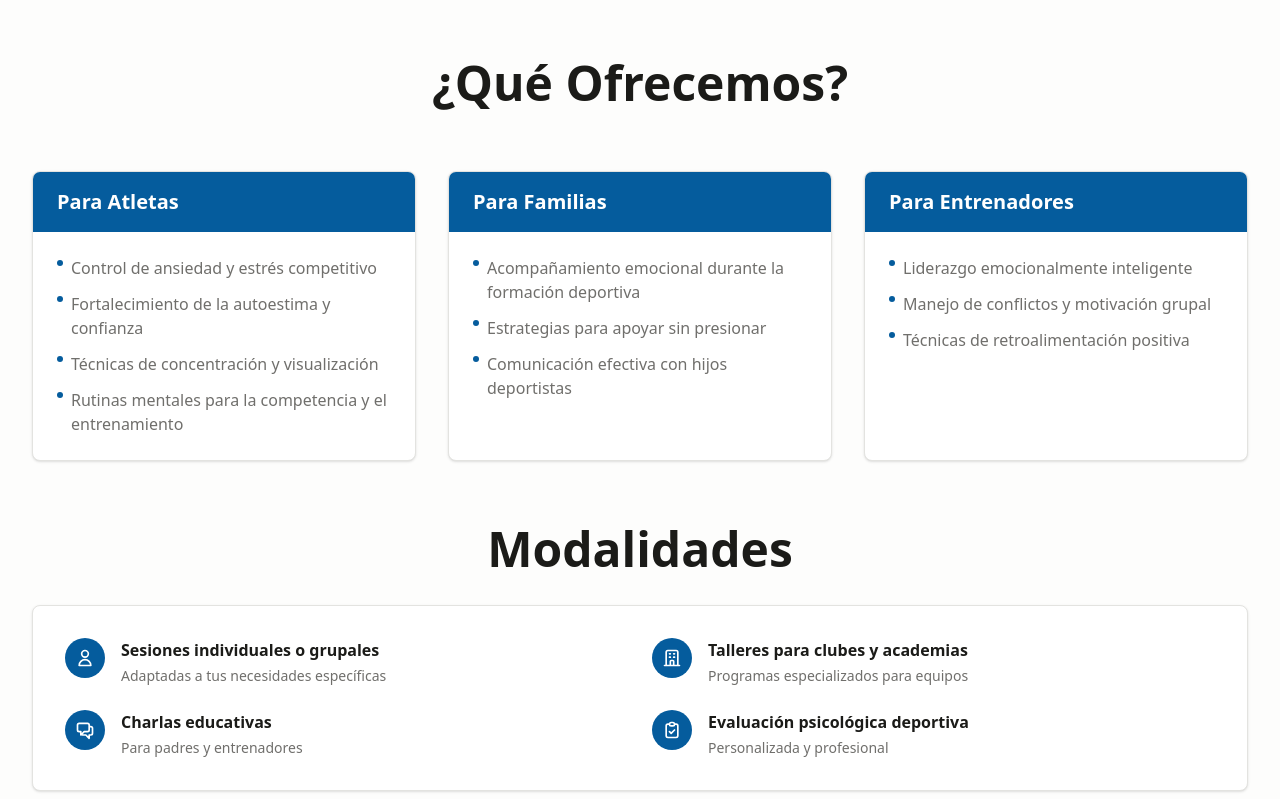
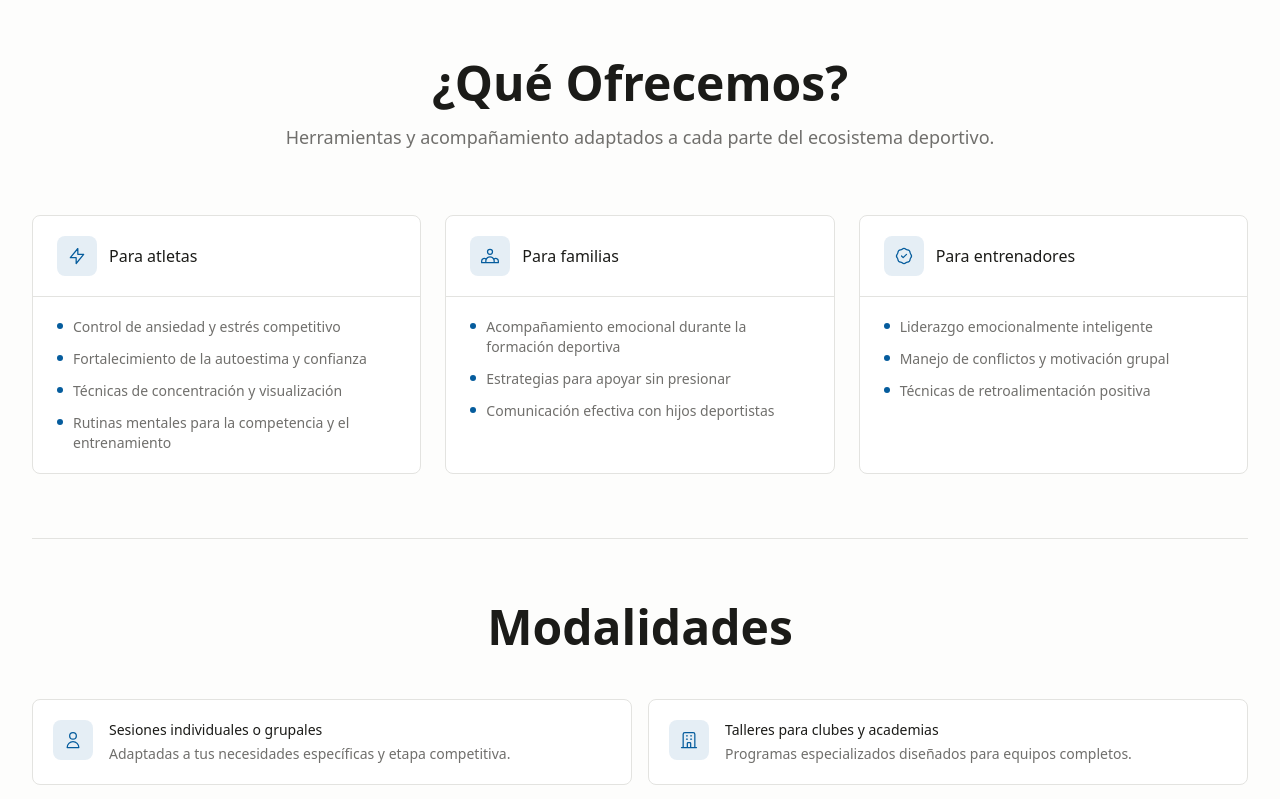
Before and after one commit to carlosupreme/psidex-sport, a React (Vite) app: page / in a window 1280 px wide. Shown: the part 7900-8699 px from the top of the page. Built offline with nearby package versions, Linux system fonts and the light colour scheme.

Commit message:
about us section uplad

```diff
--- a/src/App.tsx
+++ b/src/App.tsx
@@ -618,160 +618,146 @@ export default function App() {
                     <div className="mx-auto max-w-7xl">
                         <div className="mb-16 text-center">
                             <h2 className="mb-4 text-3xl font-semibold lg:text-5xl">¿Qué Ofrecemos?</h2>
+                            <p className="text-lg text-[#706f6c] dark:text-[#A1A09A]">
+                                Herramientas y acompañamiento adaptados a cada parte del ecosistema deportivo.
+                            </p>
                         </div>
 
-                        <div className="grid gap-8 lg:grid-cols-3">
+                        <div className="grid gap-6 md:grid-cols-3">
                             {/* Para Atletas */}
-                            <div className="overflow-hidden rounded-lg border border-[#e3e3e0] bg-white shadow-sm dark:border-[#3E3E3A] dark:bg-[#161615]">
-                                <div className="bg-[#055c9d] px-6 py-4">
-                                    <h3 className="text-xl font-semibold text-white">Para Atletas</h3>
+                            <div className="overflow-hidden rounded-lg border border-[#e3e3e0] bg-white transition-all hover:border-[#c5c5c0] dark:border-[#3E3E3A] dark:bg-[#161615] dark:hover:border-[#555550]">
+                                <div className="flex items-center gap-3 border-b border-[#e3e3e0] px-6 py-5 dark:border-[#3E3E3A]">
+                                    <div className="flex h-10 w-10 flex-shrink-0 items-center justify-center rounded-lg bg-[#055c9d]/10">
+                                        <svg className="h-5 w-5 text-[#055c9d]" fill="none" stroke="currentColor" viewBox="0 0 24 24">
+                                            <path strokeLinecap="round" strokeLinejoin="round" strokeWidth={1.5} d="M13 10V3L4 14h7v7l9-11h-7z" />
+                                        </svg>
                                     </div>
-                                <div className="p-6">
-                                    <ul className="space-y-3 text-[#706f6c] dark:text-[#A1A09A]">
-                                        <li className="flex items-start">
-                                            <span className="mt-1 mr-2 h-1.5 w-1.5 flex-shrink-0 rounded-full bg-[#055c9d]"></span>
-                                            <span>Control de ansiedad y estrés competitivo</span>
+                                    <h3 className="text-base font-medium text-[#1b1b18] dark:text-[#EDEDEC]">Para atletas</h3>
+                                </div>
+                                <div className="px-6 py-5">
+                                    <ul className="space-y-3">
+                                        {[
+                                            'Control de ansiedad y estrés competitivo',
+                                            'Fortalecimiento de la autoestima y confianza',
+                                            'Técnicas de concentración y visualización',
+                                            'Rutinas mentales para la competencia y el entrenamiento',
+                                        ].map((item, i) => (
+                                            <li key={i} className="flex items-start gap-2.5 text-sm text-[#706f6c] dark:text-[#A1A09A]">
+                                                <span className="mt-1.5 h-1.5 w-1.5 flex-shrink-0 rounded-full bg-[#055c9d]" />
+                                                {item}
                                             </li>
-                                        <li className="flex items-start">
-                                            <span className="mt-1 mr-2 h-1.5 w-1.5 flex-shrink-0 rounded-full bg-[#055c9d]"></span>
-                                            <span>Fortalecimiento de la autoestima y confianza</span>
-                                        </li>
-                                        <li className="flex items-start">
-                                            <span className="mt-1 mr-2 h-1.5 w-1.5 flex-shrink-0 rounded-full bg-[#055c9d]"></span>
-                                            <span>Técnicas de concentración y visualización</span>
-                                        </li>
-                                        <li className="flex items-start">
-                                            <span className="mt-1 mr-2 h-1.5 w-1.5 flex-shrink-0 rounded-full bg-[#055c9d]"></span>
-                                            <span>Rutinas mentales para la competencia y el entrenamiento</span>
-                                        </li>
+                                        ))}
                                     </ul>
                                 </div>
                             </div>
 
                             {/* Para Familias */}
-                            <div className="overflow-hidden rounded-lg border border-[#e3e3e0] bg-white shadow-sm dark:border-[#3E3E3A] dark:bg-[#161615]">
-                                <div className="bg-[#055c9d] px-6 py-4">
-                                    <h3 className="text-xl font-semibold text-white">Para Familias</h3>
+                            <div className="overflow-hidden rounded-lg border border-[#e3e3e0] bg-white transition-all hover:border-[#c5c5c0] dark:border-[#3E3E3A] dark:bg-[#161615] dark:hover:border-[#555550]">
+                                <div className="flex items-center gap-3 border-b border-[#e3e3e0] px-6 py-5 dark:border-[#3E3E3A]">
+                                    <div className="flex h-10 w-10 flex-shrink-0 items-center justify-center rounded-lg bg-[#055c9d]/10">
+                                        <svg className="h-5 w-5 text-[#055c9d]" fill="none" stroke="currentColor" viewBox="0 0 24 24">
+                                            <path strokeLinecap="round" strokeLinejoin="round" strokeWidth={1.5} d="M17 20h5v-2a3 3 0 00-5.356-1.857M17 20H7m10 0v-2c0-.656-.126-1.283-.356-1.857M7 20H2v-2a3 3 0 015.356-1.857M7 20v-2c0-.656.126-1.283.356-1.857m0 0a5.002 5.002 0 019.288 0M15 7a3 3 0 11-6 0 3 3 0 016 0z" />
+                                        </svg>
                                     </div>
-                                <div className="p-6">
-                                    <ul className="space-y-3 text-[#706f6c] dark:text-[#A1A09A]">
-                                        <li className="flex items-start">
-                                            <span className="mt-1 mr-2 h-1.5 w-1.5 flex-shrink-0 rounded-full bg-[#055c9d]"></span>
-                                            <span>Acompañamiento emocional durante la formación deportiva</span>
+                                    <h3 className="text-base font-medium text-[#1b1b18] dark:text-[#EDEDEC]">Para familias</h3>
+                                </div>
+                                <div className="px-6 py-5">
+                                    <ul className="space-y-3">
+                                        {[
+                                            'Acompañamiento emocional durante la formación deportiva',
+                                            'Estrategias para apoyar sin presionar',
+                                            'Comunicación efectiva con hijos deportistas',
+                                        ].map((item, i) => (
+                                            <li key={i} className="flex items-start gap-2.5 text-sm text-[#706f6c] dark:text-[#A1A09A]">
+                                                <span className="mt-1.5 h-1.5 w-1.5 flex-shrink-0 rounded-full bg-[#055c9d]" />
+                                                {item}
                                             </li>
-                                        <li className="flex items-start">
-                                            <span className="mt-1 mr-2 h-1.5 w-1.5 flex-shrink-0 rounded-full bg-[#055c9d]"></span>
-                                            <span>Estrategias para apoyar sin presionar</span>
-                                        </li>
-                                        <li className="flex items-start">
-                                            <span className="mt-1 mr-2 h-1.5 w-1.5 flex-shrink-0 rounded-full bg-[#055c9d]"></span>
-                                            <span>Comunicación efectiva con hijos deportistas</span>
-                                        </li>
+                                        ))}
                                     </ul>
                                 </div>
                             </div>
 
                             {/* Para Entrenadores */}
-                            <div className="overflow-hidden rounded-lg border border-[#e3e3e0] bg-white shadow-sm dark:border-[#3E3E3A] dark:bg-[#161615]">
-                                <div className="bg-[#055c9d] px-6 py-4">
-                                    <h3 className="text-xl font-semibold text-white">Para Entrenadores</h3>
+                            <div className="overflow-hidden rounded-lg border border-[#e3e3e0] bg-white transition-all hover:border-[#c5c5c0] dark:border-[#3E3E3A] dark:bg-[#161615] dark:hover:border-[#555550]">
+                                <div className="flex items-center gap-3 border-b border-[#e3e3e0] px-6 py-5 dark:border-[#3E3E3A]">
+                                    <div className="flex h-10 w-10 flex-shrink-0 items-center justify-center rounded-lg bg-[#055c9d]/10">
+                                        <svg className="h-5 w-5 text-[#055c9d]" fill="none" stroke="currentColor" viewBox="0 0 24 24">
+                                            <path strokeLinecap="round" strokeLinejoin="round" strokeWidth={1.5} d="M9 12l2 2 4-4M7.835 4.697a3.42 3.42 0 001.946-.806 3.42 3.42 0 014.438 0 3.42 3.42 0 001.946.806 3.42 3.42 0 013.138 3.138 3.42 3.42 0 00.806 1.946 3.42 3.42 0 010 4.438 3.42 3.42 0 00-.806 1.946 3.42 3.42 0 01-3.138 3.138 3.42 3.42 0 00-1.946.806 3.42 3.42 0 01-4.438 0 3.42 3.42 0 00-1.946-.806 3.42 3.42 0 01-3.138-3.138 3.42 3.42 0 00-.806-1.946 3.42 3.42 0 010-4.438 3.42 3.42 0 00.806-1.946 3.42 3.42 0 013.138-3.138z" />
+                                        </svg>
                                     </div>
-                                <div className="p-6">
-                                    <ul className="space-y-3 text-[#706f6c] dark:text-[#A1A09A]">
-                                        <li className="flex items-start">
-                                            <span className="mt-1 mr-2 h-1.5 w-1.5 flex-shrink-0 rounded-full bg-[#055c9d]"></span>
-                                            <span>Liderazgo emocionalmente inteligente</span>
+                                    <h3 className="text-base font-medium text-[#1b1b18] dark:text-[#EDEDEC]">Para entrenadores</h3>
+                                </div>
+                                <div className="px-6 py-5">
+                                    <ul className="space-y-3">
+                                        {[
+                                            'Liderazgo emocionalmente inteligente',
+                                            'Manejo de conflictos y motivación grupal',
+                                            'Técnicas de retroalimentación positiva',
+                                        ].map((item, i) => (
+                                            <li key={i} className="flex items-start gap-2.5 text-sm text-[#706f6c] dark:text-[#A1A09A]">
+                                                <span className="mt-1.5 h-1.5 w-1.5 flex-shrink-0 rounded-full bg-[#055c9d]" />
+                                                {item}
                                             </li>
-                                        <li className="flex items-start">
-                                            <span className="mt-1 mr-2 h-1.5 w-1.5 flex-shrink-0 rounded-full bg-[#055c9d]"></span>
-                                            <span>Manejo de conflictos y motivación grupal</span>
-                                        </li>
-                                        <li className="flex items-start">
-                                            <span className="mt-1 mr-2 h-1.5 w-1.5 flex-shrink-0 rounded-full bg-[#055c9d]"></span>
-                                            <span>Técnicas de retroalimentación positiva</span>
-                                        </li>
+                                        ))}
                                     </ul>
                                 </div>
                             </div>
                         </div>
 
+                        {/* Divider */}
+                        <div className="my-16 border-t border-[#e3e3e0] dark:border-[#3E3E3A]" />
+
                         {/* Modalidades Section */}
-                        <div className="mt-16">
-                            <div className="mb-8 text-center">
-                                <h2 className="mb-4 text-3xl font-semibold lg:text-5xl">Modalidades</h2>
+                        <div className="mb-12 text-center">
+                            <h2 className="text-3xl font-semibold lg:text-5xl">Modalidades</h2>
                         </div>
 
-                            <div className="overflow-hidden rounded-lg border border-[#e3e3e0] bg-white shadow-sm dark:border-[#3E3E3A] dark:bg-[#161615]">
-                                <div className="grid gap-6 p-8 md:grid-cols-2">
-                                    <div className="flex items-start">
-                                        <div className="mr-4 flex h-10 w-10 flex-shrink-0 items-center justify-center rounded-full bg-[#055c9d]">
-                                            <svg className="h-5 w-5 text-white" fill="none" stroke="currentColor" viewBox="0 0 24 24">
-                                                <path
-                                                    strokeLinecap="round"
-                                                    strokeLinejoin="round"
-                                                    strokeWidth={2}
-                                                    d="M16 7a4 4 0 11-8 0 4 4 0 018 0zM12 14a7 7 0 00-7 7h14a7 7 0 00-7-7z"
-                                                />
+                        <div className="grid gap-4 md:grid-cols-2">
+                            {[
+                                {
+                                    title: 'Sesiones individuales o grupales',
+                                    description: 'Adaptadas a tus necesidades específicas y etapa competitiva.',
+                                    icon: (
+                                        <path strokeLinecap="round" strokeLinejoin="round" strokeWidth={1.5} d="M16 7a4 4 0 11-8 0 4 4 0 018 0zM12 14a7 7 0 00-7 7h14a7 7 0 00-7-7z" />
+                                    ),
+                                },
+                                {
+                                    title: 'Talleres para clubes y academias',
+                                    description: 'Programas especializados diseñados para equipos completos.',
+                                    icon: (
+                                        <path strokeLinecap="round" strokeLinejoin="round" strokeWidth={1.5} d="M19 21V5a2 2 0 00-2-2H7a2 2 0 00-2 2v16m14 0h2m-2 0h-5m-9 0H3m2 0h5M9 7h1m-1 4h1m4-4h1m-1 4h1m-5 10v-5a1 1 0 011-1h2a1 1 0 011 1v5m-4 0h4" />
+                                    ),
+                                },
+                                {
+                                    title: 'Charlas educativas',
+                                    description: 'Para padres, entrenadores y comunidades deportivas.',
+                                    icon: (
+                                        <path strokeLinecap="round" strokeLinejoin="round" strokeWidth={1.5} d="M17 8h2a2 2 0 012 2v6a2 2 0 01-2 2h-2v4l-4-4H9a1.994 1.994 0 01-1.414-.586m0 0L11 14h4a2 2 0 002-2V6a2 2 0 00-2-2H5a2 2 0 00-2 2v6a2 2 0 002 2h2v4l.586-.586z" />
+                                    ),
+                                },
+                                {
+                                    title: 'Evaluación psicológica deportiva',
+                                    description: 'Personalizada y profesional, con seguimiento continuo.',
+                                    icon: (
+                                        <path strokeLinecap="round" strokeLinejoin="round" strokeWidth={1.5} d="M9 5H7a2 2 0 00-2 2v12a2 2 0 002 2h10a2 2 0 002-2V7a2 2 0 00-2-2h-2M9 5a2 2 0 002 2h2a2 2 0 002-2M9 5a2 2 0 012-2h2a2 2 0 012 2m-6 9l2 2 4-4" />
+                                    ),
+                                },
+                            ].map((item, i) => (
+                                <div
+                                    key={i}
+                                    className="flex items-start gap-4 rounded-lg border border-[#e3e3e0] bg-white p-5 transition-all hover:border-[#c5c5c0] dark:border-[#3E3E3A] dark:bg-[#161615] dark:hover:border-[#555550]"
+                                >
+                                    <div className="flex h-10 w-10 flex-shrink-0 items-center justify-center rounded-lg bg-[#055c9d]/10">
+                                        <svg className="h-5 w-5 text-[#055c9d]" fill="none" stroke="currentColor" viewBox="0 0 24 24">
+                                            {item.icon}
                                         </svg>
                                     </div>
                                     <div>
-                                            <h4 className="mb-1 font-semibold">Sesiones individuales o grupales</h4>
-                                            <p className="text-sm text-[#706f6c] dark:text-[#A1A09A]">Adaptadas a tus necesidades específicas</p>
+                                        <h4 className="mb-1 text-sm font-medium text-[#1b1b18] dark:text-[#EDEDEC]">{item.title}</h4>
+                                        <p className="text-sm text-[#706f6c] dark:text-[#A1A09A]">{item.description}</p>
                                     </div>
                                 </div>
-
-                                    <div className="flex items-start">
-                                        <div className="mr-4 flex h-10 w-10 flex-shrink-0 items-center justify-center rounded-full bg-[#055c9d]">
-                                            <svg className="h-5 w-5 text-white" fill="none" stroke="currentColor" viewBox="0 0 24 24">
-                                                <path
-                                                    strokeLinecap="round"
-                                                    strokeLinejoin="round"
-                                                    strokeWidth={2}
-                                                    d="M19 21V5a2 2 0 00-2-2H7a2 2 0 00-2 2v16m14 0h2m-2 0h-5m-9 0H3m2 0h5M9 7h1m-1 4h1m4-4h1m-1 4h1m-5 10v-5a1 1 0 011-1h2a1 1 0 011 1v5m-4 0h4"
-                                                />
-                                            </svg>
-                                        </div>
-                                        <div>
-                                            <h4 className="mb-1 font-semibold">Talleres para clubes y academias</h4>
-                                            <p className="text-sm text-[#706f6c] dark:text-[#A1A09A]">Programas especializados para equipos</p>
-                                        </div>
-                                    </div>
-
-                                    <div className="flex items-start">
-                                        <div className="mr-4 flex h-10 w-10 flex-shrink-0 items-center justify-center rounded-full bg-[#055c9d]">
-                                            <svg className="h-5 w-5 text-white" fill="none" stroke="currentColor" viewBox="0 0 24 24">
-                                                <path
-                                                    strokeLinecap="round"
-                                                    strokeLinejoin="round"
-                                                    strokeWidth={2}
-                                                    d="M17 8h2a2 2 0 012 2v6a2 2 0 01-2 2h-2v4l-4-4H9a1.994 1.994 0 01-1.414-.586m0 0L11 14h4a2 2 0 002-2V6a2 2 0 00-2-2H5a2 2 0 00-2 2v6a2 2 0 002 2h2v4l.586-.586z"
-                                                />
-                                            </svg>
-                                        </div>
-                                        <div>
-                                            <h4 className="mb-1 font-semibold">Charlas educativas</h4>
-                                            <p className="text-sm text-[#706f6c] dark:text-[#A1A09A]">Para padres y entrenadores</p>
-                                        </div>
-                                    </div>
-
-                                    <div className="flex items-start">
-                                        <div className="mr-4 flex h-10 w-10 flex-shrink-0 items-center justify-center rounded-full bg-[#055c9d]">
-                                            <svg className="h-5 w-5 text-white" fill="none" stroke="currentColor" viewBox="0 0 24 24">
-                                                <path
-                                                    strokeLinecap="round"
-                                                    strokeLinejoin="round"
-                                                    strokeWidth={2}
-                                                    d="M9 5H7a2 2 0 00-2 2v12a2 2 0 002 2h10a2 2 0 002-2V7a2 2 0 00-2-2h-2M9 5a2 2 0 002 2h2a2 2 0 002-2M9 5a2 2 0 012-2h2a2 2 0 012 2m-6 9l2 2 4-4"
-                                                />
-                                            </svg>
-                                        </div>
-                                        <div>
-                                            <h4 className="mb-1 font-semibold">Evaluación psicológica deportiva</h4>
-                                            <p className="text-sm text-[#706f6c] dark:text-[#A1A09A]">Personalizada y profesional</p>
-                                        </div>
-                                    </div>
-                                </div>
-                            </div>
+                            ))}
                         </div>
                     </div>
                 </section>
```
Lines whose indentation alone changed are shown as unchanged.
